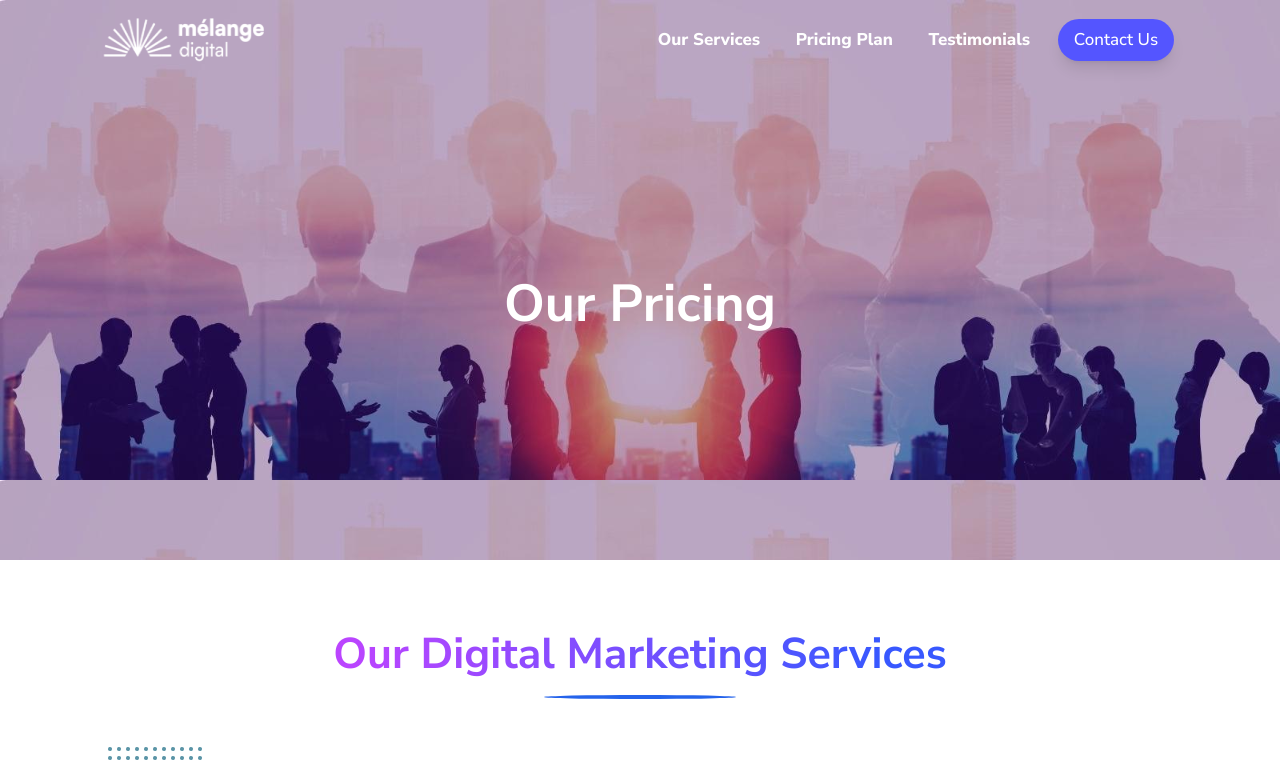
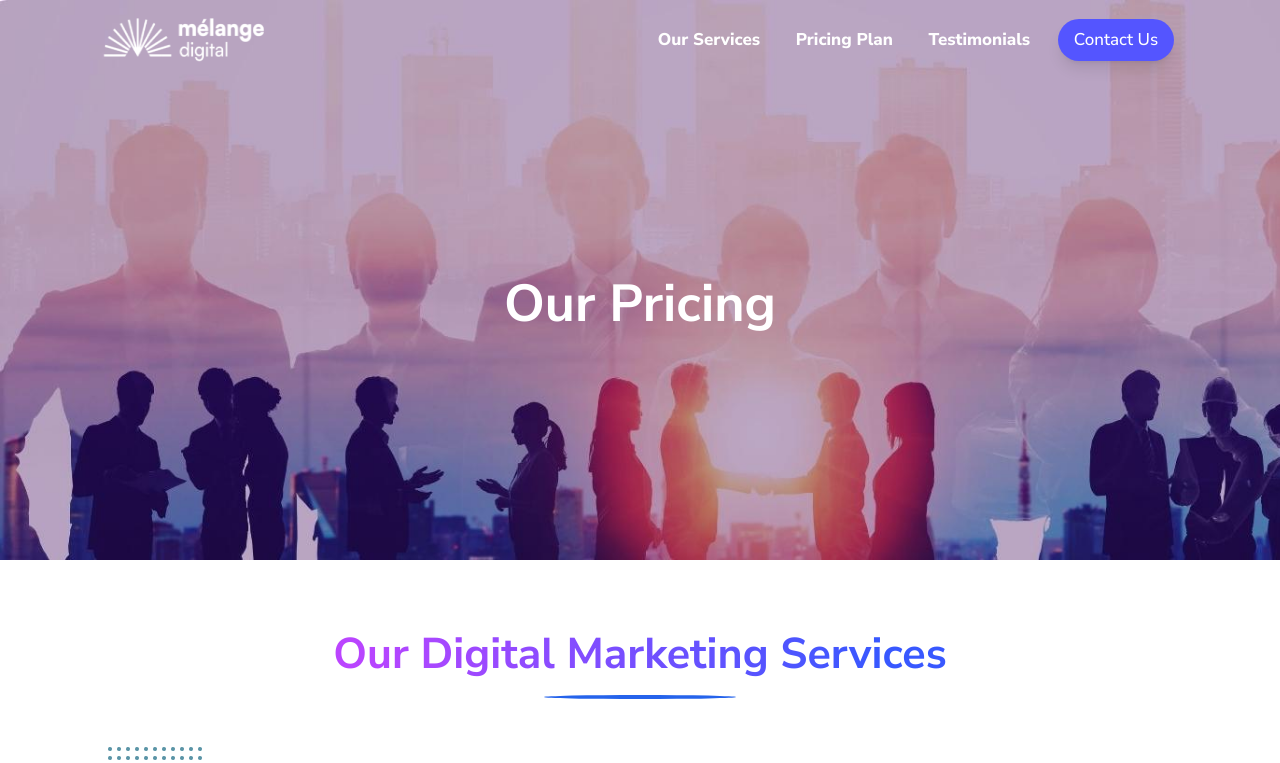
Before and after one commit to Ayushchauhan009/Pricing---Melange, a React (Vite) app: page / in a window 1280 px wide. Shown: the top 763 px of the page. Built offline with nearby package versions, Linux system fonts and the light colour scheme.

Commit message:
Added 7th Commit

```diff
--- a/src/index.css
+++ b/src/index.css
@@ -12,13 +12,14 @@ html{
 
 .headerBg{
   background-image: url("./assets/images/banner.jpg");
-  background-size: contain;
+  background-size: cover;
 }
 
 
 @media (max-width: 768px){
   .headerBg{
     background-image: url("./assets/images/banner2.jpg");
+    background-size: cover;
   }
 }
 
```
